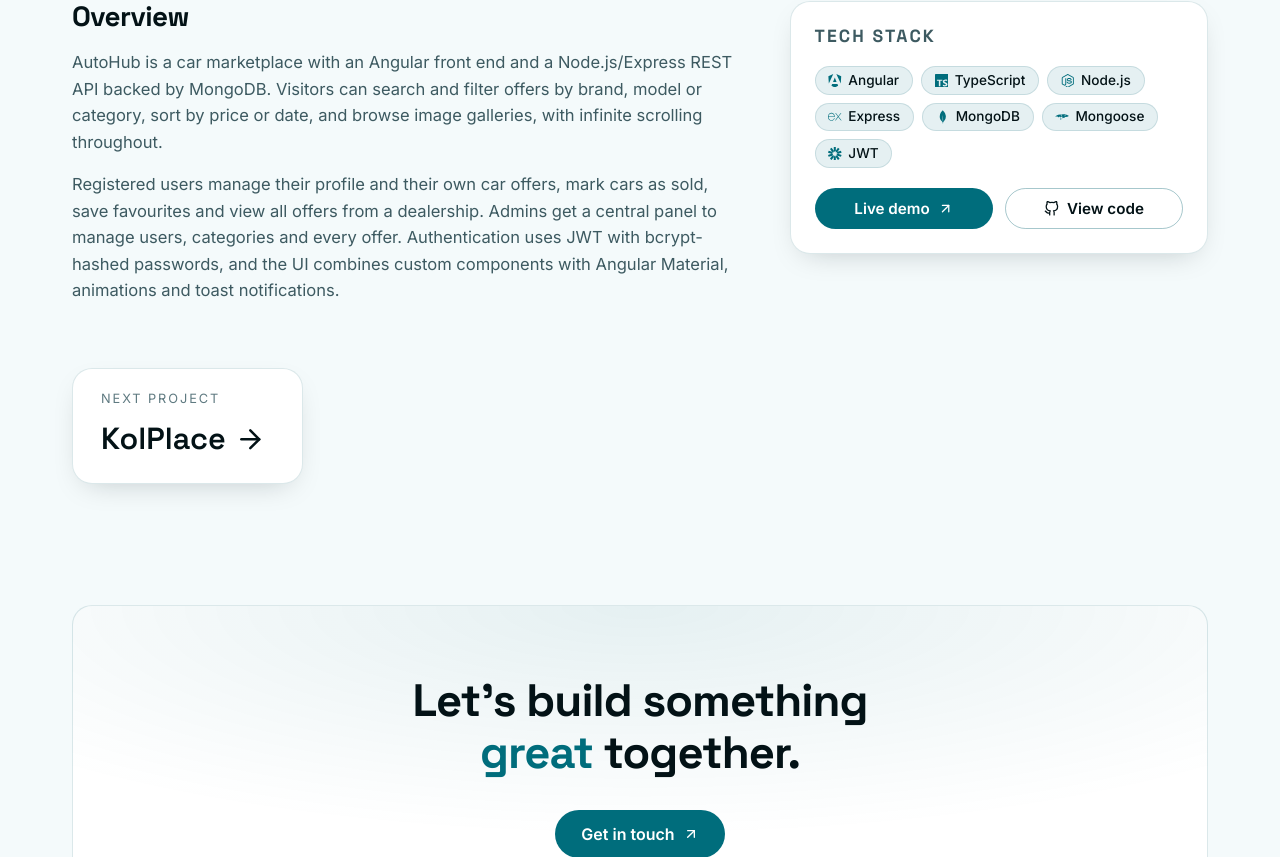
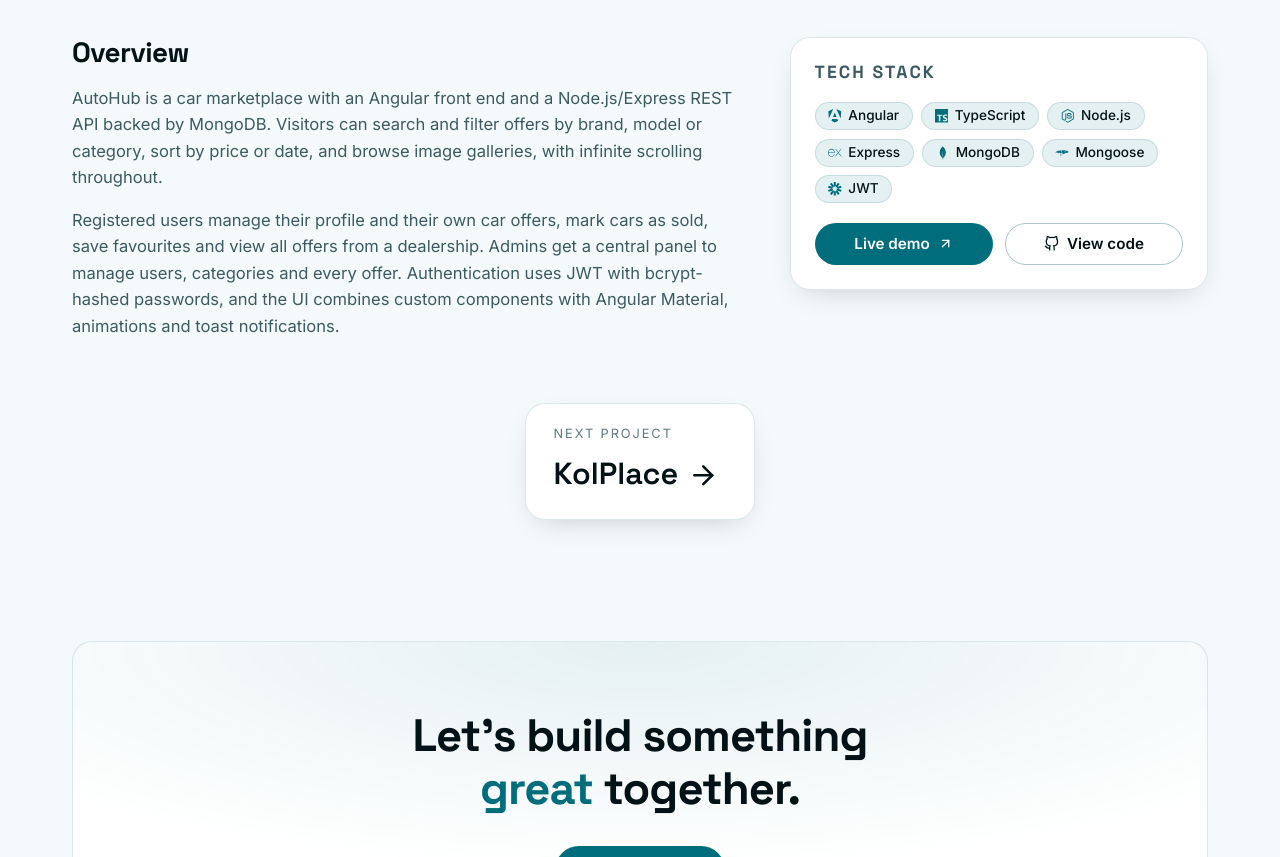
Before and after one commit to nikolamihailov/koleto-portfolio-site, a React (Vite) app: page /projects/autohub in a window 1280 px wide. Shown: the part 1083-1940 px from the top of the page. Built offline with nearby package versions, Linux system fonts and the light colour scheme.

Commit message:
More breathing room around project gallery; centre Next project

```diff
--- a/src/pages/ProjectDetail.tsx
+++ b/src/pages/ProjectDetail.tsx
@@ -79,7 +79,7 @@ export default function ProjectDetail() {
         </div>
 
         {next !== project && (
-          <Reveal>
+          <Reveal className="project-page__next">
             <Link to={`/projects/${next.slug}`} className="next-project card">
               <span className="next-project__label">Next project</span>
               <span className="next-project__title">
--- a/src/styles/pages/_project.scss
+++ b/src/styles/pages/_project.scss
@@ -5,7 +5,7 @@
   padding-bottom: 2rem;
 
   &__header {
-    margin-bottom: 2rem;
+    margin-bottom: fluid(2rem, 3rem);
   }
 
   &__meta {
@@ -27,10 +27,16 @@
     font-size: fluid(1.05rem, 1.25rem);
   }
 
+  // Centres the content-sized "Next project" button
+  &__next {
+    display: flex;
+    justify-content: center;
+  }
+
   &__grid {
     display: grid;
     gap: 2rem;
-    margin-top: fluid(2rem, 3.5rem);
+    margin-top: fluid(2.75rem, 5rem);
 
     @include respond-to('lg') {
       grid-template-columns: 1.6fr 1fr;
```
